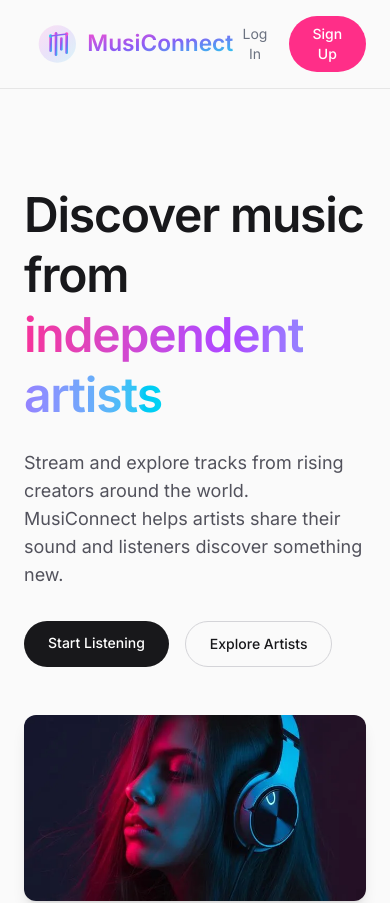
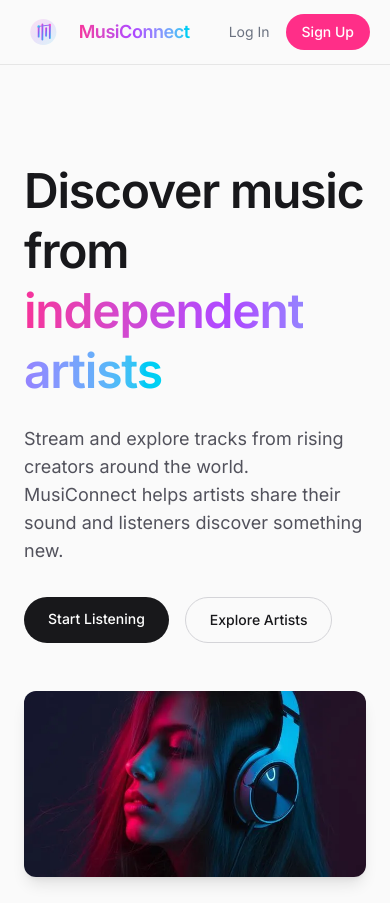
Before and after one commit to kashyap-shubham/MusiConnect, a Next.js app in the folder apps/web/: page / in a window 390 px wide. Shown: the top 903 px of the page. Built offline with nearby package versions, Linux system fonts and the light colour scheme.

Commit message:
logo issue fixed for mobile device

```diff
--- a/apps/web/src/components/layout/navbar.tsx
+++ b/apps/web/src/components/layout/navbar.tsx
@@ -5,51 +5,85 @@ import Link from "next/link";
 export default function Navbar() {
   return (
     <header className="w-full border-b border-border">
-      <div className="mx-auto flex max-w-7xl items-center justify-between px-6 py-1">
-
+      <div className="mx-auto flex max-w-7xl items-center justify-between px-5 py-1 lg:py-3">
         {/* Logo */}
-        <Link href="/" className="flex items-center">
+        <Link href="/" className="flex items-center gap-3">
           <svg
-            viewBox="0 0 320 120"
+            viewBox="0 0 100 120"
             xmlns="http://www.w3.org/2000/svg"
-            className="h-20 w-auto"
+            className="h-14 w-auto lg:h-12"
           >
             <defs>
-              <linearGradient id="mcGradient" x1="0%" y1="0%" x2="100%" y2="100%">
+              <linearGradient
+                id="mcGradient"
+                x1="0%"
+                y1="0%"
+                x2="100%"
+                y2="100%"
+              >
                 <stop offset="0%" stopColor="#ff4ecd" />
                 <stop offset="50%" stopColor="#8b5cf6" />
                 <stop offset="100%" stopColor="#22d3ee" />
               </linearGradient>
             </defs>
 
-            {/* Icon Circle */}
-            <circle cx="50" cy="60" r="28" fill="url(#mcGradient)" opacity="0.15" />
+            <circle
+              cx="50"
+              cy="60"
+              r="28"
+              fill="url(#mcGradient)"
+              opacity="0.15"
+            />
 
-            {/* Waveform Bars */}
-            <rect x="38" y="48" width="4" height="24" rx="2" fill="url(#mcGradient)" />
-            <rect x="46" y="42" width="4" height="36" rx="2" fill="url(#mcGradient)" />
-            <rect x="54" y="50" width="4" height="20" rx="2" fill="url(#mcGradient)" />
-            <rect x="62" y="45" width="4" height="30" rx="2" fill="url(#mcGradient)" />
+            <rect
+              x="38"
+              y="48"
+              width="4"
+              height="24"
+              rx="2"
+              fill="url(#mcGradient)"
+            />
+            <rect
+              x="46"
+              y="42"
+              width="4"
+              height="36"
+              rx="2"
+              fill="url(#mcGradient)"
+            />
+            <rect
+              x="54"
+              y="50"
+              width="4"
+              height="20"
+              rx="2"
+              fill="url(#mcGradient)"
+            />
+            <rect
+              x="62"
+              y="45"
+              width="4"
+              height="30"
+              rx="2"
+              fill="url(#mcGradient)"
+            />
 
-            {/* Connection Nodes */}
             <circle cx="40" cy="48" r="2.5" fill="#22d3ee" />
             <circle cx="64" cy="45" r="2.5" fill="#ff4ecd" />
 
-            {/* Connection Line */}
-            <line x1="40" y1="48" x2="64" y2="45" stroke="url(#mcGradient)" strokeWidth="2" />
+            <line
+              x1="40"
+              y1="48"
+              x2="64"
+              y2="45"
+              stroke="url(#mcGradient)"
+              strokeWidth="2"
+            />
+          </svg>
 
-            {/* Brand Text */}
-            <text
-              x="95"
-              y="70"
-              fontFamily="Inter, sans-serif"
-              fontSize="34"
-              fontWeight="600"
-              fill="url(#mcGradient)"
-            >
-              MusiConnect
-            </text>
-          </svg>
+          <span className="text-lg font-semibold tracking-tight bg-linear-to-r from-pink-500 via-purple-500 to-cyan-400 bg-clip-text text-transparent">
+            MusiConnect
+          </span>
         </Link>
 
         {/* Navigation */}
@@ -70,7 +104,6 @@ export default function Navbar() {
             Sign Up
           </button>
         </div>
-
       </div>
     </header>
   );
```
